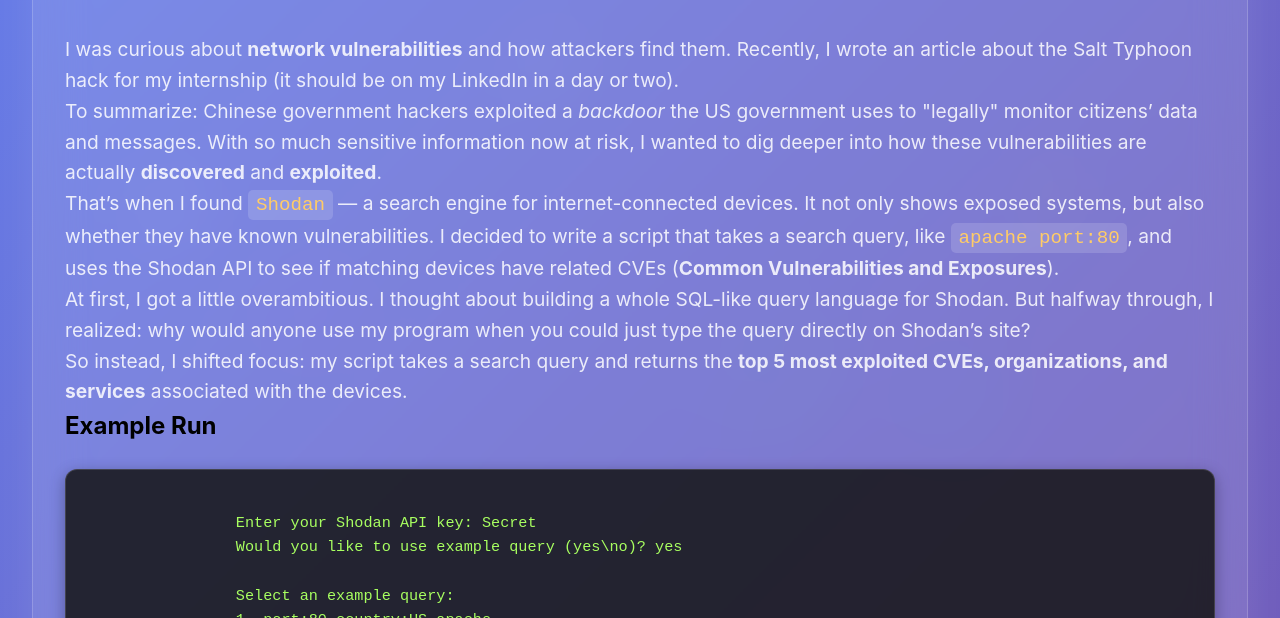
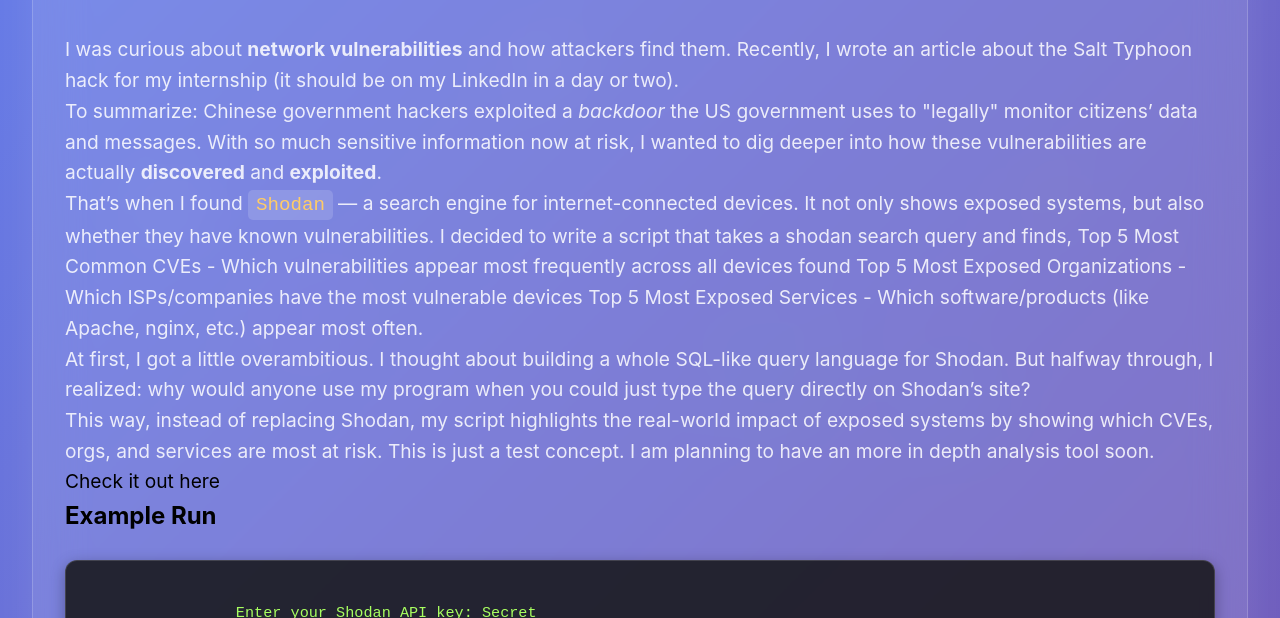
Before and after one commit to MilesF25/First-Website, a plain HTML site: page webpage/htmlpages/experience_home_page/projects/shodan.html in a window 1280 px wide. Shown: the part 182-800 px from the top of the page. Drawn offline with Linux system fonts and the light colour scheme.

Commit message:
added link to repo

```diff
--- a/webpage/htmlpages/experience_home_page/projects/shodan.html
+++ b/webpage/htmlpages/experience_home_page/projects/shodan.html
@@ -59,9 +59,11 @@
             <p class="cmu-text">
                 That’s when I found <code>Shodan</code> — a search engine for internet-connected devices.
                 It not only shows exposed systems, but also whether they have known vulnerabilities.
-                I decided to write a script that takes a search query, like
-                <code>apache port:80</code>, and uses the Shodan API to see if matching devices
-                have related CVEs (<strong>Common Vulnerabilities and Exposures</strong>).
+                I decided to write a script that takes a shodan search query and finds,
+
+                Top 5 Most Common CVEs - Which vulnerabilities appear most frequently across all devices found
+                Top 5 Most Exposed Organizations - Which ISPs/companies have the most vulnerable devices
+                Top 5 Most Exposed Services - Which software/products (like Apache, nginx, etc.) appear most often.
             </p>
 
             <p class="cmu-text">
@@ -71,9 +73,12 @@
             </p>
 
             <p class="cmu-text">
-                So instead, I shifted focus: my script takes a search query and returns the
-                <strong>top 5 most exploited CVEs, organizations, and services</strong>
-                associated with the devices.
+                This way, instead of replacing Shodan, my script highlights the real-world impact of exposed systems by
+                showing which CVEs, orgs, and services are most at risk. This is just a test concept. I am planning to
+                have an more in depth analysis tool soon.
+
+                <a href="https://github.com/MilesF25/Shodan/tree/main">Check it out here</a>
+
             </p>
 
             <h2 class="cmu-subtitle">Example Run</h2>
```
